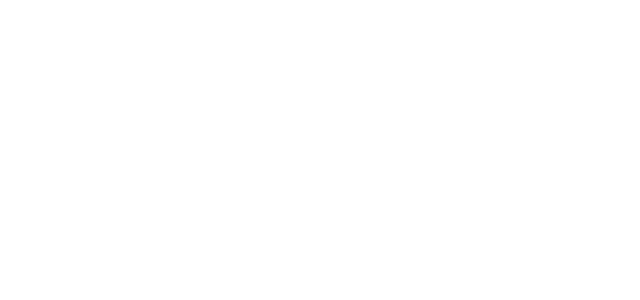
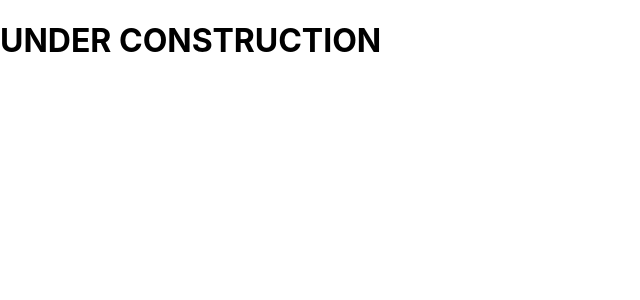
Before and after one commit to CHart-Cavanaugh/WeatherApp, a React (Create React App) app: page / in a window 1280 px wide. Shown: the top 300 px of the page, without its empty margins (0-640 px from the left). Built offline with nearby package versions, Linux system fonts and the light colour scheme.

Commit message:
Create a default state for the page when the page is offline.

```diff
--- a/src/App.tsx
+++ b/src/App.tsx
@@ -1,12 +1,28 @@
-import React from 'react';
+import { useState } from 'react';
 import './App.scss';
 
 
 
 function App() {
-  return (
+
+  const [appStatus, setAppStatus] = useState(false);
+  const tempContent = (
+    <h1>UNDER CONSTRUCTION</h1>
+  );
+  const appContent = (
     <></>
   );
+
+
+
+  return (
+
+    <div id="app-container">
+      {appStatus ? appContent : tempContent}
+    </div>
+
+  );
+
 }
 
 
```
